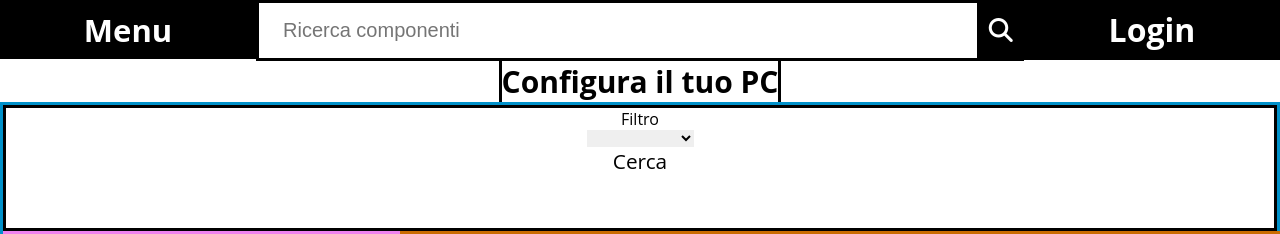
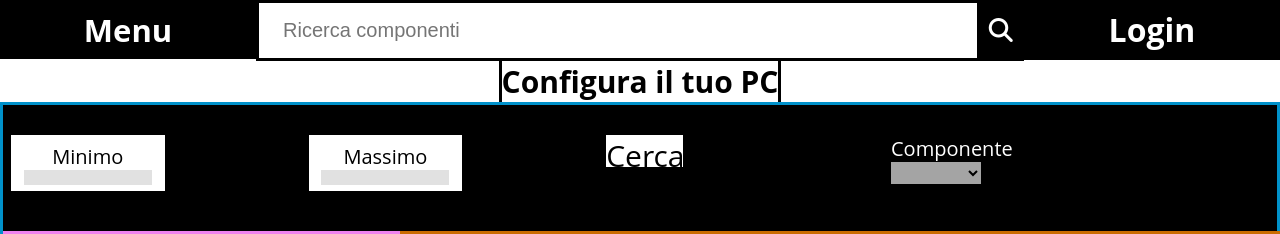
Before and after one commit to mokassino/prog_tecweb_pcbuilder, a Flask app: page / in a window 1280 px wide. Shown: the part 102-336 px from the top of the page. Run offline with Flask 2, Linux system fonts and the light colour scheme; data that the repository does not hold is empty.

Commit message:
improved front-end, added filtering by category and price

```diff
--- a/app/controller/pymongo_interface.py
+++ b/app/controller/pymongo_interface.py
@@ -119,8 +119,12 @@ class FilterTableSearchInterface(TableSearchInterface):
 
         if 'priceMin' in keys:
             print(request_args['priceMin'])
+            if len(l) > 0:
+                l = list(filter(lambda e : e["price"] > request_args['priceMin'], l))
         if 'priceMax' in keys:
             print(request_args['priceMax'])
+            if len(l) > 0:
+                l = list(filter(lambda e : e["price"] < request_args['priceMax'], l))
 
 
         return l
--- a/app/static/css/style.css
+++ b/app/static/css/style.css
@@ -138,6 +138,7 @@
     display: inline-block;
     height: auto;
     width: 100%;
+    z-index: 2;
   }
 
   .dropdowntn {
@@ -183,10 +184,82 @@
     height: 78.5vh;
   }
 
+  /* ================ PC CONFIGURATION FILTER =============== */
+
   .filter {
     border: 3px solid black;
     height: 15vh;
+    position: relative;
+    background-color: black;
   }
+
+  .filter-inner {
+    display: flex;
+    justify-content: space-between;
+    position: absolute;
+    text-align: center;
+    padding: 5px;
+    width: 80vw;
+
+  }
+
+  .filter-inner-minmax {
+    display: flex;
+    flex-direction: column;
+    justify-content: space-between;
+    margin-right: 8vw;
+    width: 10vw;
+    height: 4vh;
+    background-color: white;
+    padding: 1vh 1vw 2vh 1vw;
+    position: relative;
+  }
+
+  .filter-inner-minmax > p {
+    font-size: 20px;
+    color: black;
+
+  }
+
+  #filter-min, #filter-max {
+    position: relative;
+    background-color: rgba(195, 195, 195, 0.491);
+  }
+
+  .filter-inner-select {
+    display: flex;
+    flex-direction: column;
+
+    width: 7vw;
+    height: 8vh;
+
+    margin-left: 12vw;
+    padding-left: 1vw;
+    padding-right: 1vw;
+
+    background-color: black;
+    color: white;
+
+    font-size: 20px;
+    text-align: center;
+  }
+
+  #select-option {
+    background-color: rgba(195, 195, 195, 0.842);
+    font-size: 18px;
+  }
+
+  .filter-inner-searchb {
+    font-size: 30px;
+    color: black;
+    background-color: white;
+    height: 4vh;
+    width:  6vw;
+  }
+
+  /* ============================================== */
+
+  /* RESULT QUERY TABLE */
 
   .result-query {
     border: 3px solid rgb(202, 108, 0);
@@ -224,7 +297,7 @@
   }
 
   .choosen-item-single:hover {
-    background-color: rgb(195, 195, 195);;
+    background-color: rgb(195, 195, 195);
   }
 
   .result-query-table-header {
--- a/app/templates/index.html
+++ b/app/templates/index.html
@@ -56,14 +56,33 @@
             <div class="mainframe">
                <div class="filter">
                   <p> Filtro </p>
-                  <select onchange="changeUrl()" id="select-option">
+                  <div class="filter-inner">
+                     <div class="filter-inner-minmax">
+                        <p>Minimo</p>
+                        <input id="filter-min" type="text">
+                     </div>
+
+                     <div class="filter-inner-minmax">
+                        <p>Massimo</p>
+                        <input id="filter-max" type="text">
+                     </div>
+
+                     <a class="filter-inner-searchb" href="/" onclick="changeUrl(this)" id="search-button">Cerca</a>
+
+                     <div class="filter-inner-select">
+                        <p>Componente</p>
+                        <select id="select-option">
                            <option value=" "></option>
                            <option value="Scheda Madre">Scheda Madre</option>
                            <option value="CPU">CPU</option>
                            <option value="GPU">GPU</option>
                         </select>
+                     </div>
+
                      <br>
-                  <a href="/" style="color: black" id="search-button">Cerca</a>
+
+                  </div>
+
                </div>
                <div class="flexbox-container">
                   <div class="choosen-items">
@@ -131,9 +150,31 @@
 
 
       <script>
+         function showRangeValue(el) {
+            console.log(el);
+            let p = document.getElementById("range-value");
+            console.log(p);
+            p.innerHTML = el.value
+
+         }
          function changeUrl(){
+            let str = String("/?");
+            let min = document.getElementById("filter-min").value;
+            let max = document.getElementById("filter-max").value;
+            console.log("Min: " + min);
+            if ( max > 0){
+               str = str + "priceMax=" + max + "&";
+            }
+            if ( min > 0 ){
+               str = str + "priceMin=" + min + "&";
+            }
             let searchButton = document.getElementById("search-button");
-            searchButton.href = "/?part=" + $( "#select-option option:selected" ).text();
+            let selected = String($( "#select-option option:selected" ).text());
+            if (selected != '' ){
+               str = str + "part=" + selected;
+            }
+            console.log(str);
+            searchButton.href = str;
          }
 
          function addItem(data) {
```
Lines whose indentation alone changed are shown as unchanged.
